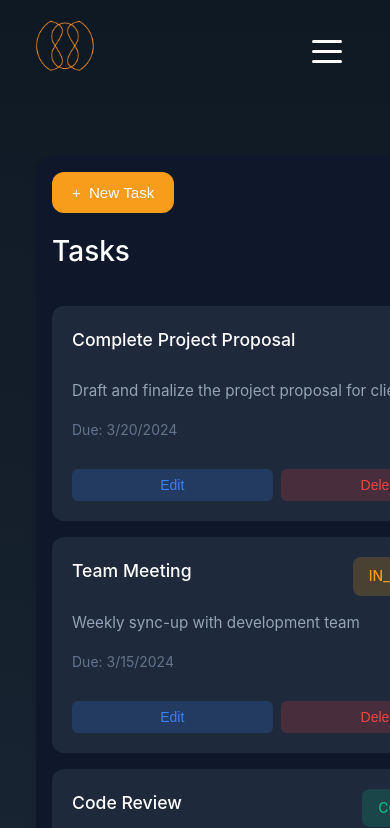
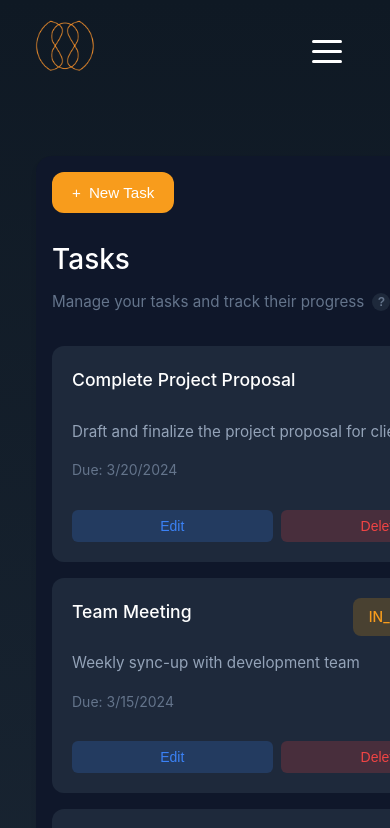
Before and after one commit to patabudlong/ui, a Vue app: page /tasks in a window 390 px wide. Shown: the top 828 px of the page. Built offline with nearby package versions, Linux system fonts and the light colour scheme; the HTML template or start-up script is replaced by a standard one.

Commit message:
feat: Add info tooltip to tasks header
- Add info icon next to task description
- Implement hover-triggered tooltip with detailed information
- Add responsive design for mobile view
- Include helpful task sample instructions

```diff
--- a/src/components/TaskList.vue
+++ b/src/components/TaskList.vue
@@ -1,7 +1,26 @@
 <template>
   <div class="table-container">
     <div class="table-header">
-      <h2>Tasks</h2>
+      <div class="header-content">
+        <h2>Tasks</h2>
+        <div class="description-container">
+          <p class="header-description">Manage your tasks and track their progress</p>
+          <div class="tooltip-container">
+            <button
+              class="info-icon"
+              @mouseenter="showTooltip = true"
+              @mouseleave="showTooltip = false"
+            >
+              ?
+            </button>
+            <div class="tooltip" v-if="showTooltip">
+              Create, edit, and track your tasks efficiently. Each task can be marked as TODO, IN
+              PROGRESS, or COMPLETED. Use the status indicators to monitor progress and the action
+              buttons to manage tasks.
+            </div>
+          </div>
+        </div>
+      </div>
       <button class="new-task-btn" @click="$emit('showModal')">
         <span class="plus-icon">+</span>
         New Task
@@ -62,6 +81,8 @@
 </template>
 
 <script setup lang="ts">
+import { ref } from 'vue'
+
 interface Task {
   id: number
   title: string
@@ -97,6 +118,8 @@ const tasks: Task[] = [
 const formatDate = (date: string) => {
   return new Date(date).toLocaleDateString()
 }
+
+const showTooltip = ref(false)
 </script>
 
 <style scoped>
@@ -115,10 +138,22 @@ const formatDate = (date: string) => {
   margin-bottom: 2rem;
 }
 
-.table-header h2 {
+.header-content {
+  display: flex;
+  flex-direction: column;
+  gap: 0.5rem;
+}
+
+.header-content h2 {
   color: white;
   font-size: 1.75rem;
   font-weight: 500;
+  margin: 0;
+}
+
+.header-description {
+  color: #64748b;
+  font-size: 0.95rem;
   margin: 0;
 }
 
@@ -251,8 +286,12 @@ tr td:last-child {
 
   .table-header {
     flex-direction: column-reverse;
-    gap: 1rem;
+    gap: 1.5rem;
     align-items: flex-start;
+  }
+
+  .header-content {
+    width: 100%;
   }
 }
 
@@ -333,4 +372,80 @@ tr td:last-child {
     align-items: flex-start;
   }
 }
+
+.description-container {
+  display: flex;
+  align-items: center;
+  gap: 0.5rem;
+}
+
+.info-icon {
+  width: 18px;
+  height: 18px;
+  border-radius: 50%;
+  background: #1e293b;
+  color: #64748b;
+  border: none;
+  cursor: pointer;
+  display: flex;
+  align-items: center;
+  justify-content: center;
+  font-size: 0.75rem;
+  font-weight: 600;
+  transition: all 0.2s;
+}
+
+.info-icon:hover {
+  background: #2d3748;
+  color: #94a3b8;
+}
+
+.tooltip-container {
+  position: relative;
+}
+
+.tooltip {
+  position: absolute;
+  bottom: calc(100% + 10px);
+  left: 50%;
+  transform: translateX(-50%);
+  background: #1e293b;
+  color: #e2e8f0;
+  padding: 1rem;
+  border-radius: 8px;
+  font-size: 0.875rem;
+  width: 280px;
+  box-shadow:
+    0 4px 6px -1px rgba(0, 0, 0, 0.1),
+    0 2px 4px -1px rgba(0, 0, 0, 0.06);
+  z-index: 10;
+  line-height: 1.5;
+}
+
+.tooltip::after {
+  content: '';
+  position: absolute;
+  top: 100%;
+  left: 50%;
+  transform: translateX(-50%);
+  border-width: 6px;
+  border-style: solid;
+  border-color: #1e293b transparent transparent transparent;
+}
+
+@media (max-width: 768px) {
+  .tooltip {
+    width: 240px;
+    font-size: 0.8rem;
+    left: auto;
+    right: 0;
+    transform: none;
+  }
+
+  .tooltip::after {
+    left: auto;
+    right: 5px;
+    transform: none;
+  }
+}
 </style>
```
